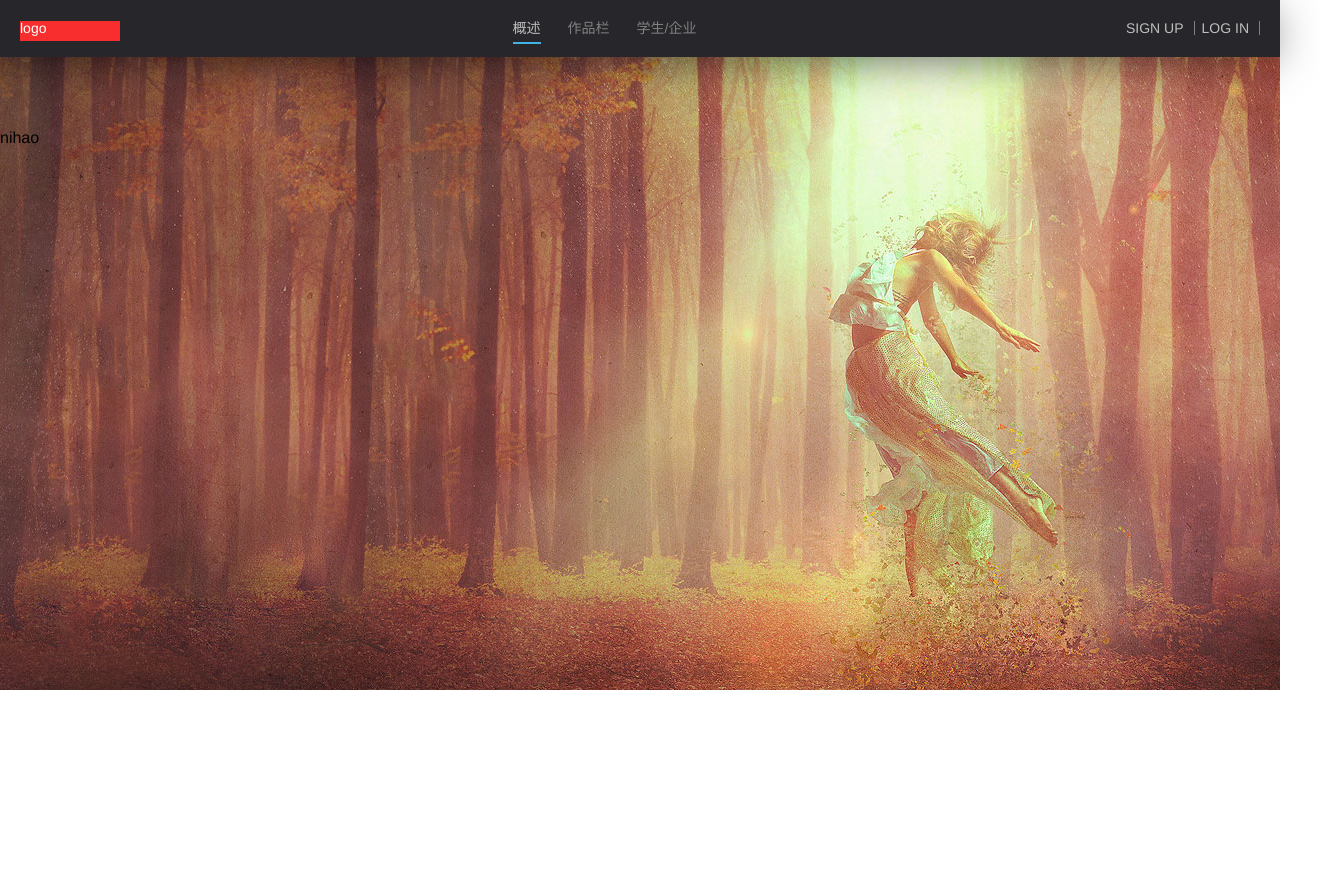
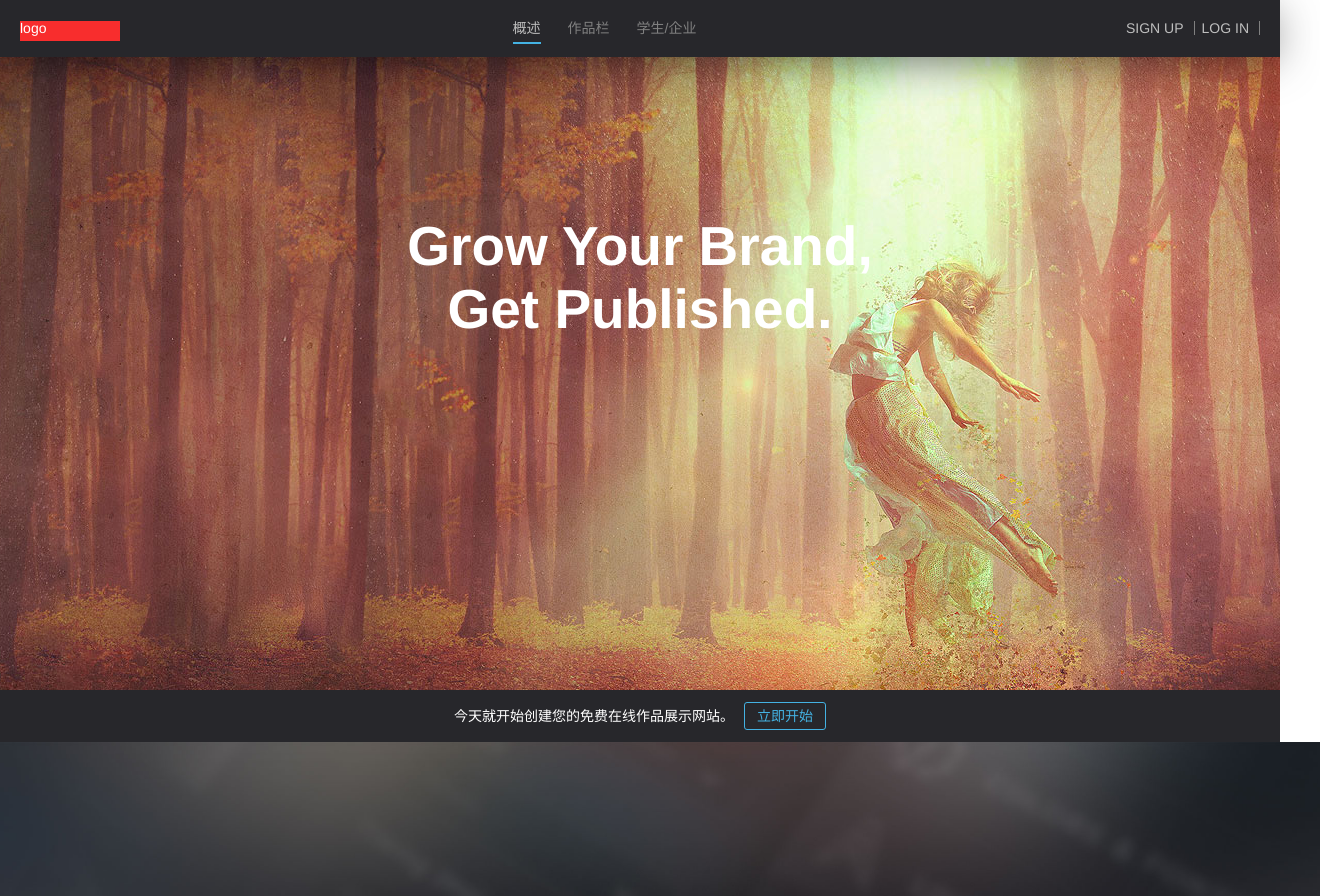
Before and after one commit to chenshuhuahh/portfolio, a Vue app: page / in a window 1280 px wide. Shown: the top 896 px of the page, 1320 px wide, since content can reach past the window. Before the commit the page ends 800 px from the top, so only its background shows below. Built offline with nearby package versions, Linux system fonts and the light colour scheme.

Commit message:
Add nicheBlock section

```diff
--- a/src/components/summary/summary.vue
+++ b/src/components/summary/summary.vue
@@ -1,7 +1,16 @@
 <template>
-  <section class="topBlock" ref="topBlockSec" :style="{backgroundPosition: '50% -'+ topBlockPosition/2 + 'px'}">
-    <div>nihao</div>
-  </section>
+  <div>
+    <section class="topBlock" ref="topBlockSec" :style="{backgroundPosition: '50% -'+ topBlockPosition/3 + 'px'}">
+      <div class="mainContainer">
+        <h1>Grow Your Brand,<br/>Get Published.</h1>
+      </div>
+    </section>
+    <section class="smallBlock">
+      <span>今天就开始创建您的免费在线作品展示网站。</span>
+      <div class="button ">立即开始</div>
+    </section>
+    <section class="nicheBlock"></section>
+  </div>
 </template>
 
 <script type="text/ecmascript-6">
@@ -32,9 +41,50 @@ export default {
   background-repeat: no-repeat;
   position: relative;
   overflow: hidden;
-  div {
-    margin-top: 80px;
-    margin-bottom: 0px;
+  .mainContainer {
+    margin-top: 165px;
+    font-family: proxima_nova_rgregular,'Helvetica Neue',Helvetica,Arial,sans-serif;
+    color: #fff;
+    h1 {
+      text-align: center;
+      font-size: 55px;
+      font-weight: 700;
+      line-height: 115%;
+    }
   }
 }
+
+.smallBlock {
+  background-color: #27272b;
+  text-align: center;
+  color: gray;
+  font-family: proxima_novasemibold,'Helvetica Neue',Helvetica,Arial,sans-serif;
+  font-size: 14px;
+  padding: 12px 20px;
+  span {
+    color: #fff;
+  }
+  .button {
+    display: inline-block;
+    color: #44b2e2;
+    margin: 0 0 0 10px;
+    padding: 6px 12px;
+    border: 1px solid #44b2e2;
+    cursor: pointer;
+    -webkit-border-radius: 3px;
+    -moz-border-radius: 3px;
+    border-radius: 3px;
+  }
+}
+
+.nicheBlock {
+  background-image: url(bg02.jpg);
+  background-size: cover;
+  background-position: top center;
+  text-align: center;
+  padding: 0 20px;
+  width: 100%;
+  height: 200px;
+}
+
 </style>
--- a/src/components/topNav/topNav.vue
+++ b/src/components/topNav/topNav.vue
@@ -39,10 +39,10 @@ export default {
   ul {
     list-style: none;
   }
-}
-.mainContainer {
-  max-width: 100%;
-  margin: 0 auto;
+  .mainContainer {
+    max-width: 100%;
+    margin: 0 auto;
+  }
 }
 .logo {
   width: 100px;
```
Also changed, not shown: src/components/summary/bg02.jpg (added).
